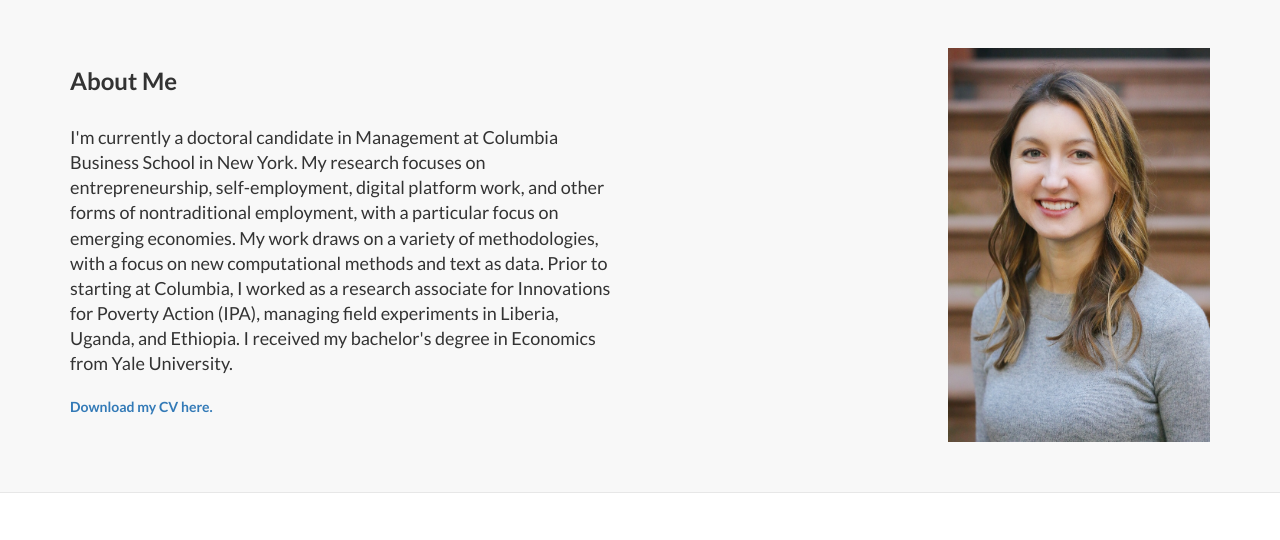
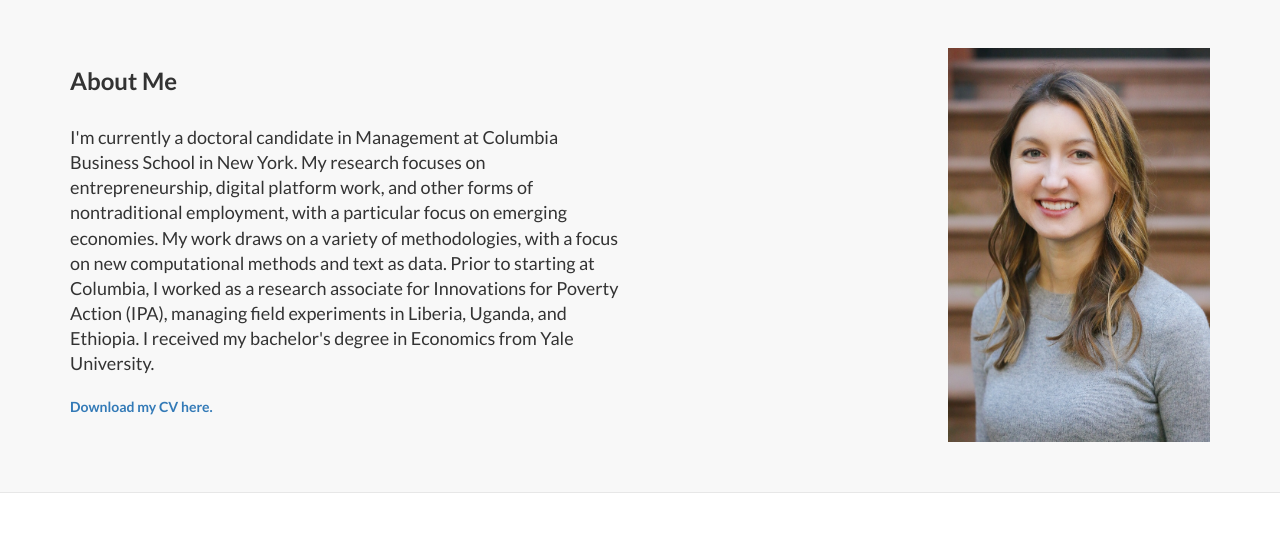
Before and after one commit to natalie-carlson/natalie-carlson.github.io, a plain HTML site: page index.html in a window 1280 px wide. Shown: the part 689-1229 px from the top of the page. Drawn offline with Linux system fonts and the light colour scheme; grey boxes are pictures that could not be loaded.

Commit message:
update description

```diff
--- a/index.html
+++ b/index.html
@@ -95,7 +95,7 @@
             <div class="row">
                 <div class="col-lg-6 col-sm-6">
                     <h3 class="section-heading">About Me</h3>
-                    <p class="lead">I'm currently a doctoral candidate in Management at Columbia Business School in New York. My research focuses on entrepreneurship, self-employment, digital platform work, and other forms of nontraditional employment, with a particular focus on emerging economies. My work draws on a variety of methodologies, with a focus on new computational methods and text as data. Prior to starting at Columbia, I worked as a research associate for Innovations for Poverty Action (IPA), managing field experiments in Liberia, Uganda, and Ethiopia. I received my bachelor's degree in Economics from Yale University.</p>
+                    <p class="lead">I'm currently a doctoral candidate in Management at Columbia Business School in New York. My research focuses on entrepreneurship, digital platform work, and other forms of nontraditional employment, with a particular focus on emerging economies. My work draws on a variety of methodologies, with a focus on new computational methods and text as data. Prior to starting at Columbia, I worked as a research associate for Innovations for Poverty Action (IPA), managing field experiments in Liberia, Uganda, and Ethiopia. I received my bachelor's degree in Economics from Yale University.</p>
                     <p><a href="https://github.com/natalie-carlson/natalie-carlson.github.io/blob/master/Carlson_CV.pdf?raw=true">Download my CV here.</a></p>
                 </div>
                 <div class="col-lg-3 col-lg-offset-3 col-sm-3">
```
